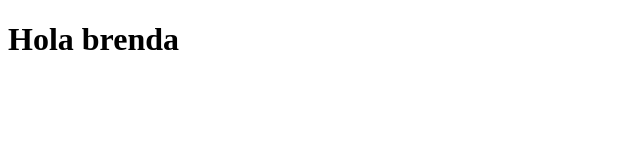
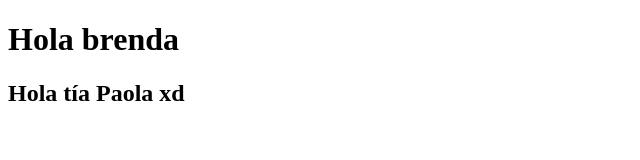
Before and after one commit to Martocrates/PaginaPrueba, a plain HTML site: page index.html in a window 1280 px wide. Shown: the whole page, without its empty margins (0-640 px from the left). Drawn offline with Linux system fonts and the light colour scheme.

Commit message:
V1 se agregó saludo

```diff
--- a/index.html
+++ b/index.html
@@ -8,5 +8,6 @@
 </head>
 <body>
     <h1>Hola brenda</h1>
+    <h2>Hola tía Paola xd</h2>
 </body>
 </html>
```
